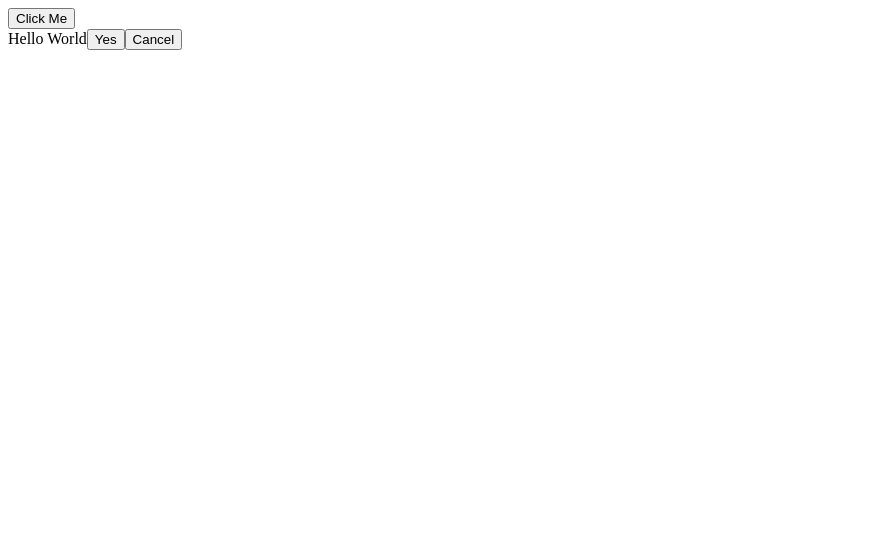
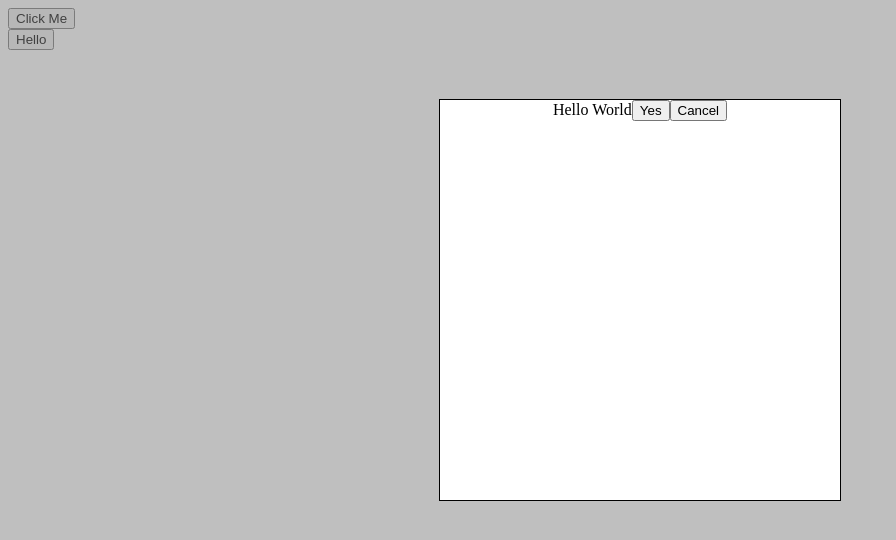
Before and after one commit to niceFont/challenge, a plain HTML site: page index.html in a window 1280 px wide. Both pictures are taken after a click on the button "Click Me". Shown: the whole page, without its empty margins (0-896 px from the left). Drawn offline with Linux system fonts and the light colour scheme.

Commit message:
backdrop fixed and notify added

```diff
--- a/index.html
+++ b/index.html
@@ -10,5 +10,6 @@
 </head>
 <body>
   <div id="app"></div>
+  <button>Hello</button>
 </body>
 </html>
--- a/main.css
+++ b/main.css
@@ -1,7 +1,36 @@
 .dialog {
   display: none;
+  border: 1px solid black;
+  width: 400px;
+  height: 400px;
+  position: absolute;
+  left: 50%;
+  top: 300px;
+  transform: translate(-50%,-50%);
+  z-index: 200;
+  background-color: white;
+  justify-content: center;
 }
 
 .dialog--active {
+  display: flex;
+}
+
+.dialog__btn {
+}
+
+.dialog__backdrop {
+  display: none;
+  background-color: gray;
+  opacity: .5;
+  width: 100%;
+  height: 100%;
+  top: 0;
+  left: 0;
+  z-index: 1;
+  position: absolute;
+}
+
+.dialog__backdrop--active {
   display: block;
 }
--- a/main.js
+++ b/main.js
@@ -1,6 +1,10 @@
 class Dialog {
   _visible = false
   _dialog = null
+  _backdrop = null
+
+  _subscribers = []
+
   constructor(message) {
     this.message = message
     this.render()
@@ -20,6 +24,9 @@ class Dialog {
     this._dialog = document.createElement("div")
     this._dialog.classList.add("dialog")
 
+    this._backdrop = document.createElement("div")
+    this._backdrop.classList.add("dialog__backdrop")
+
     const container = document.createElement("div")
     container.classList.add("dialog__container")
 
@@ -29,8 +36,16 @@ class Dialog {
 
     const yesButton = document.createElement("button")
     yesButton.textContent = "Yes"
+    yesButton.addEventListener("click", () => {
+      this.emit(true)
+      this.hide()
+    })
     const cancelButton = document.createElement("button")
     cancelButton.textContent = "Cancel"
+    cancelButton.addEventListener("click", () => {
+      this.emit(false)
+      this.hide()
+    })
 
     container.appendChild(span)
     container.appendChild(yesButton)
@@ -46,19 +61,31 @@ class Dialog {
     const app = document.getElementById("app")
     app.appendChild(button)
     app.appendChild(this._dialog)
+    app.appendChild(this._backdrop)
   }
 
   show() {
     this._visible = true
     this._dialog.classList.add("dialog--active")
+    this._backdrop.classList.add("dialog__backdrop--active")
 
   }
 
   hide() {
     this._visible = false
+    this._dialog.classList.remove("dialog--active")
+    this._backdrop.classList.remove("dialog__backdrop--active")
   }
 
+  emit(value) {
+    this._subscribers.forEach((cb) => {
+      cb(value)
+    })
+  }
 
+  subscribe(cb) {
+    this._subscribers.push(cb)
+  }
 }
 
 window.onload = function () {
@@ -67,4 +94,12 @@ window.onload = function () {
 
 
   const d = new Dialog("Hello World")
+
+  const node = document.createElement("span")
+  const text = document.createTextNode("")
+  node.appendChild(text)
+  document.body.appendChild(node)
+  d.subscribe((value) => {
+    node.innerText = `You have clicked ${value ? 'Yes' : 'Cancel'}`
+  })
 }
```
